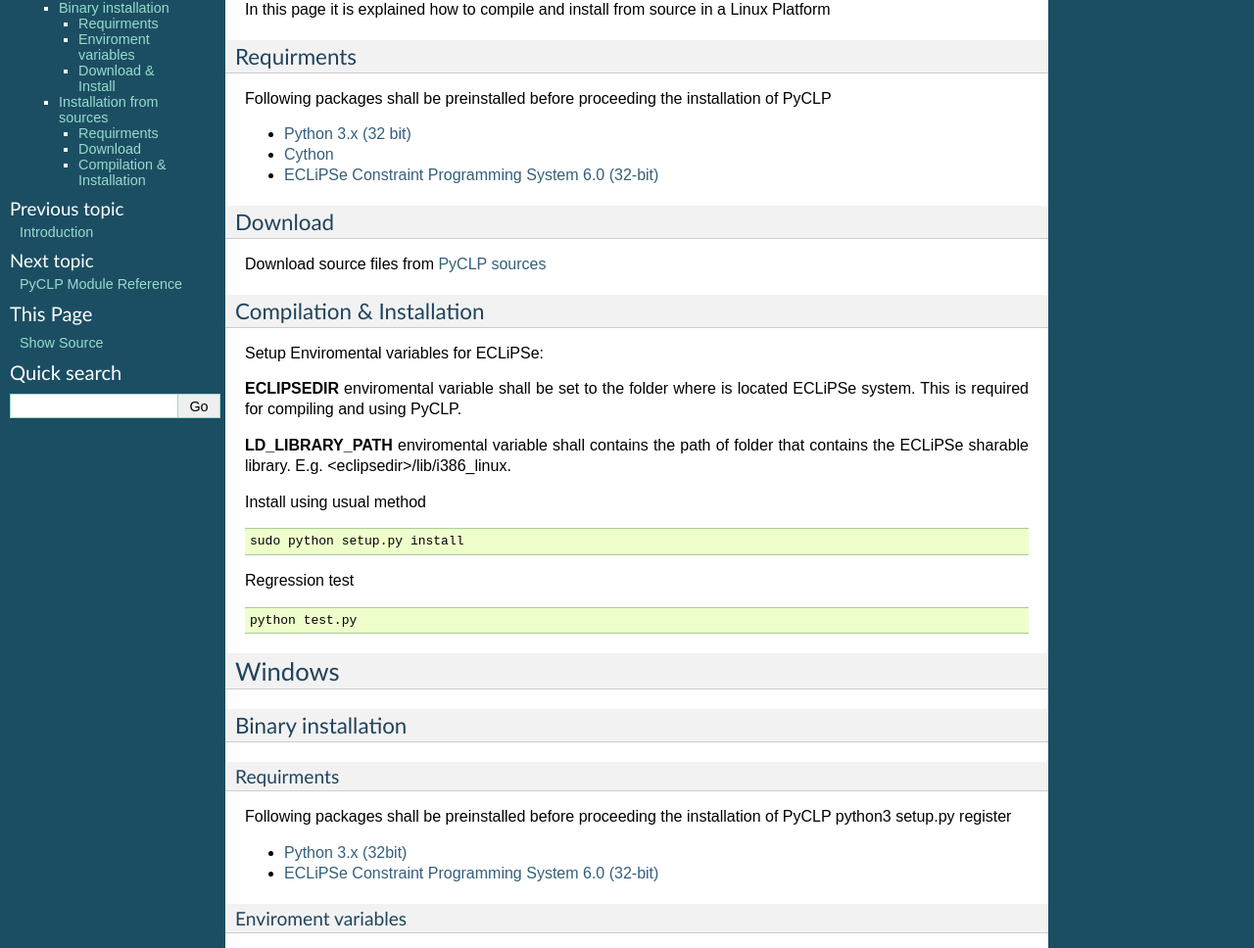
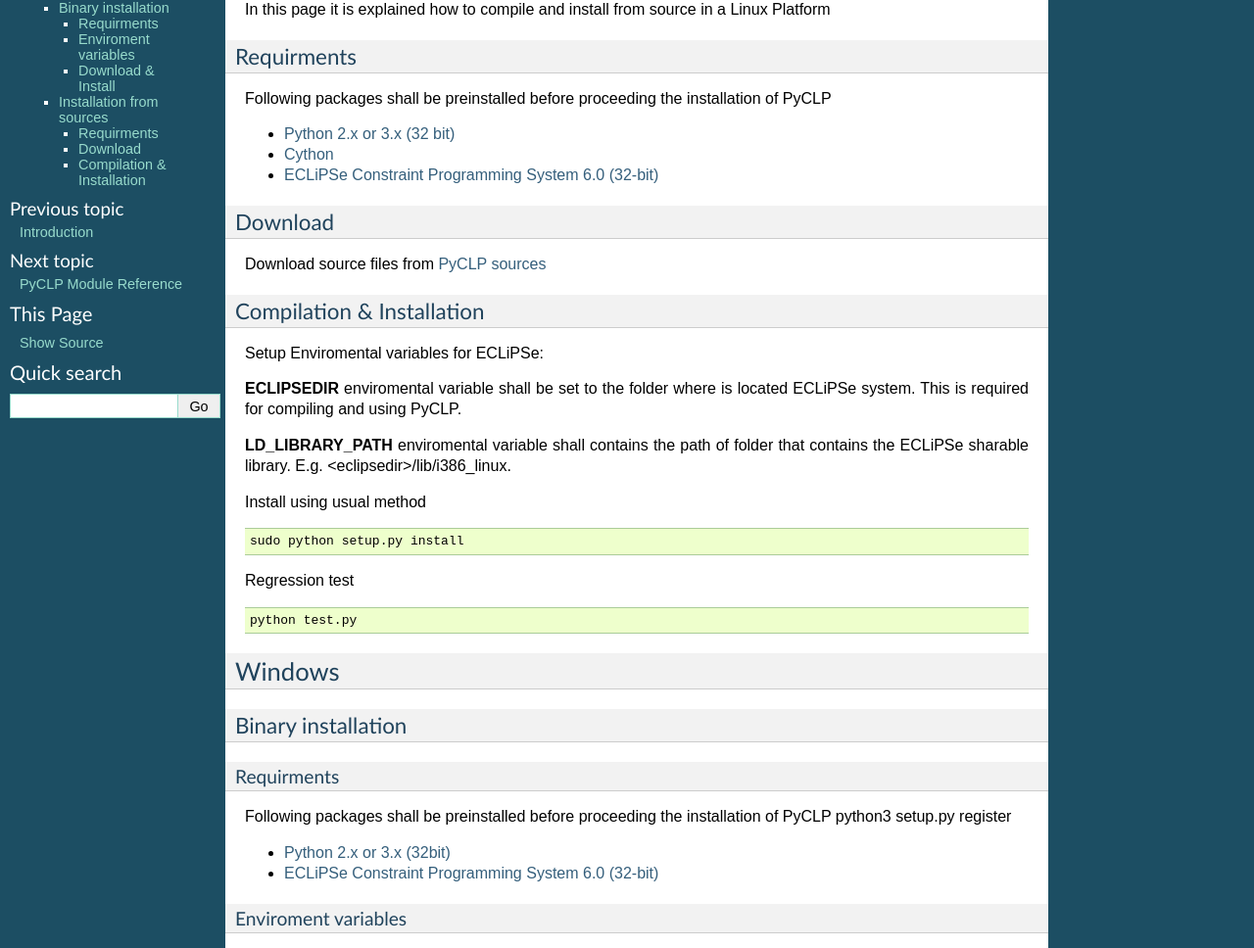
Before and after one commit to pellico/pyclp, a Sphinx documentation site: the page built from pyclp/doc/installation.rst, in a window 1280 px wide. Shown: the part 186-1154 px from the top of the page at 98% size. Built offline with Sphinx 7.4.7, drawn with Linux system fonts in a browser that asks for light colours.

Commit message:
Update documentation with Python2.x support

```diff
--- a/pyclp/doc/installation.rst
+++ b/pyclp/doc/installation.rst
@@ -12,7 +12,7 @@
 ===========
 Following packages shall be preinstalled before proceeding the installation of PyCLP
 
-* `Python 3.x (32 bit) <http://www.python.org/>`_
+* `Python 2.x or 3.x (32 bit) <http://www.python.org/>`_
 * `Cython <http://www.cython.org/>`_
 * `ECLiPSe Constraint Programming System 6.0 (32-bit) <http://www.eclipseclp.org/>`_
 
@@ -57,7 +57,7 @@
 Following packages shall be preinstalled before proceeding the installation of PyCLP
 python3 setup.py register
 
-* `Python 3.x (32bit) <http://www.python.org/>`_
+* `Python 2.x or 3.x (32bit) <http://www.python.org/>`_
 * `ECLiPSe Constraint Programming System 6.0 (32-bit) <http://www.eclipseclp.org/>`_
 
 
```
